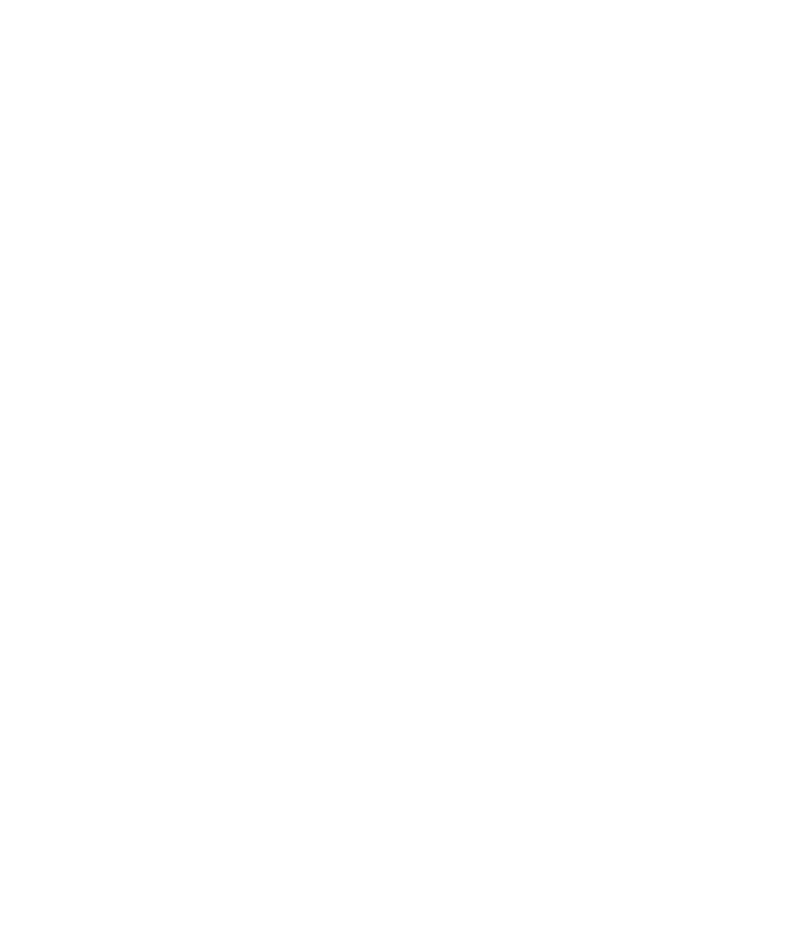
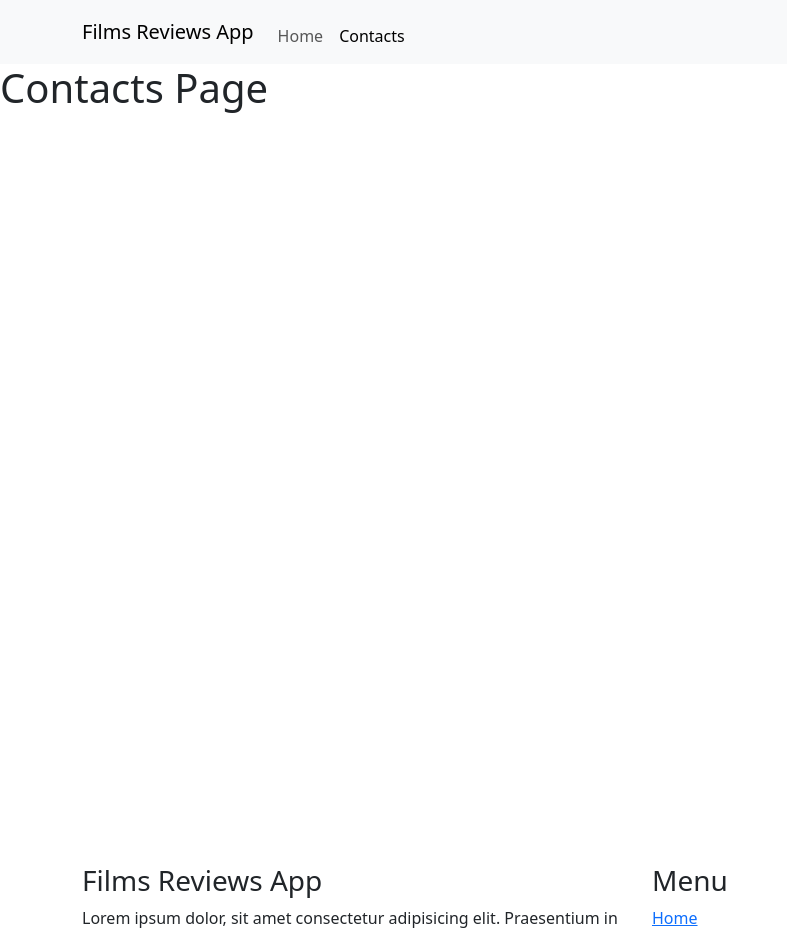
Before and after one commit to JuriPatacchiola/webapp-react, a React (Vite) app: page /contacts in a window 1280 px wide. Before the commit this address had no page. Shown: the top 934 px of the page, without its empty margins (0-787 px from the left). Before the commit the page ends 800 px from the top, so only its background shows below. Built offline with nearby package versions, Linux system fonts and the light colour scheme.

Commit message:
add contact page

```diff
--- a/src/App.jsx
+++ b/src/App.jsx
@@ -1,6 +1,7 @@
 import { BrowserRouter, Route, Routes } from "react-router-dom"
 import Layout from "./components/Layout"
 import Home from "./pages/Home"
+import Contact from "./pages/Contact"
 function App() {
 
   return (
@@ -9,6 +10,7 @@
         <Routes>
           <Route element={<Layout />}>
             <Route path="/" element={<Home />}></Route>
+            <Route path="/contacts" element={<Contact />}></Route>
           </Route>
         </Routes>
       </BrowserRouter>
--- a/src/components/Footer.jsx
+++ b/src/components/Footer.jsx
@@ -1,3 +1,5 @@
+import { Link } from "react-router-dom"
+
 export default function Footer() {
 
 
@@ -55,7 +57,7 @@
                                         {
                                             footerMenu?.links.map(item =>
 
-                                                <li key={item.id}><a href={item.link}>{item.text}</a></li>
+                                                <li key={item.id}><Link to={item.link}>{item.text}</Link></li>
                                             )}
 
                                     </ul>
--- /dev/null
+++ b/src/pages/Contact.jsx
@@ -0,0 +1,7 @@
+export default function Contact() {
+    return (
+        <>
+            <h1>Contacts Page</h1>
+        </>
+    )
+}
```
